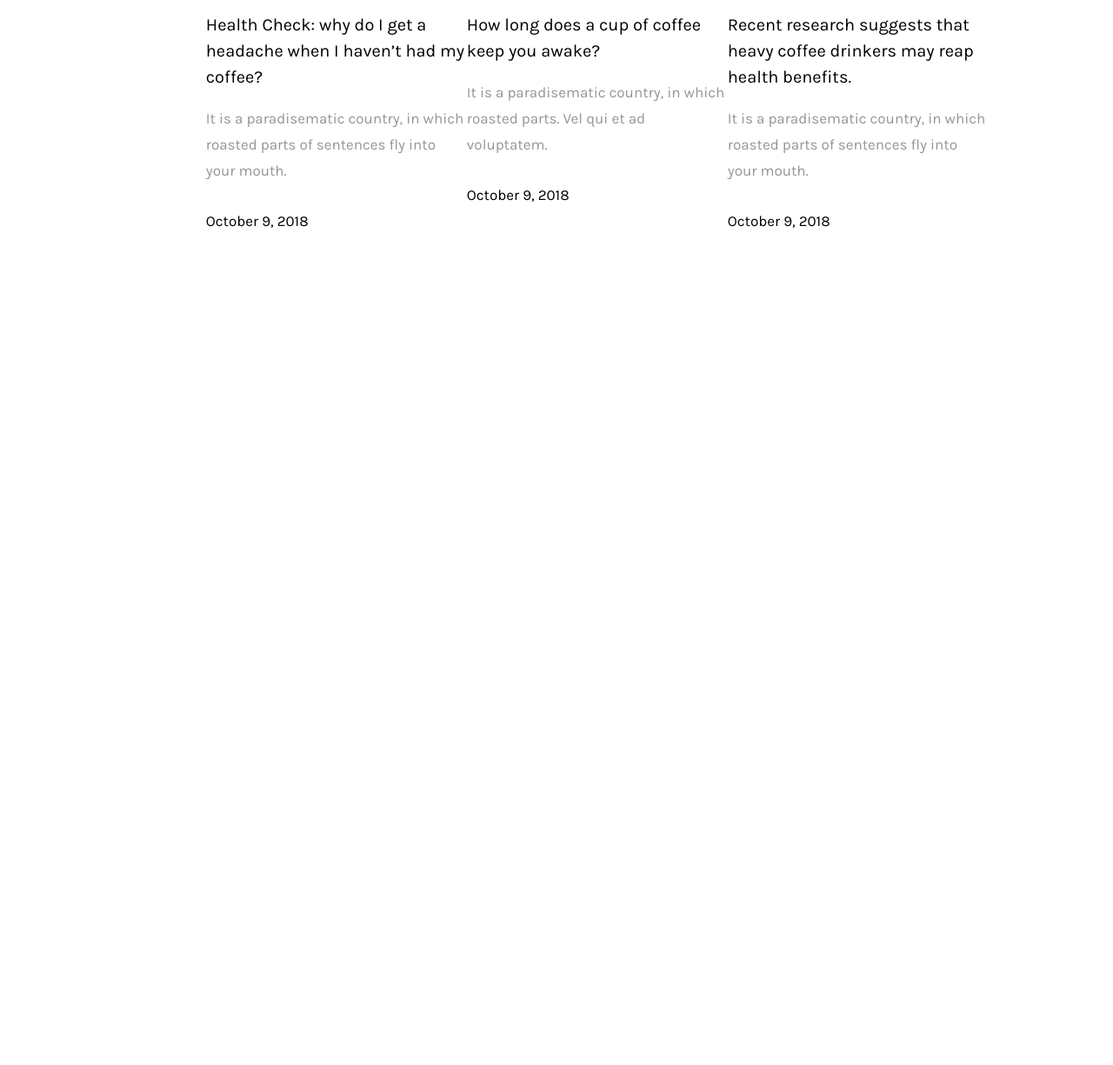
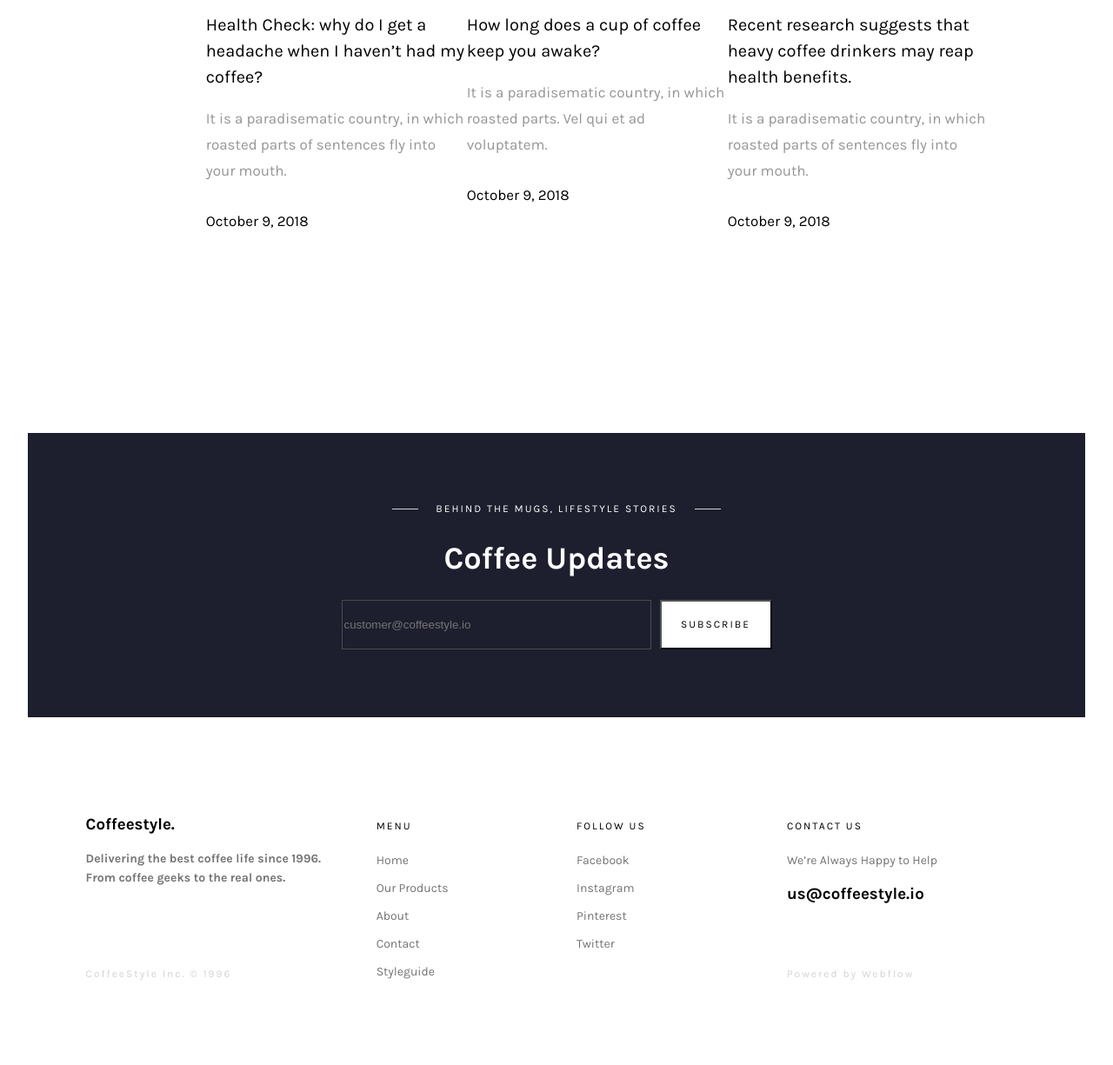
Before and after one commit to ArtemAbinin/Main-project, a plain HTML site: page index.html in a window 1280 px wide. Shown: the part 6276-7501 px from the top of the page at 87% size. Before the commit the page ends 6574 px from the top, so only its background shows below. Drawn offline with Linux system fonts and the light colour scheme; files whose address does not match are found by name.

Commit message:
footer-end

```diff
--- a/index.html
+++ b/index.html
@@ -157,6 +157,60 @@
                 </div>
             </div>
         </section>
+        <section class="input-section">
+            <div class="input-section-black-block">
+                <div class="input-section-block">
+                    <span class="title-products-word-input">Behind the mugs, lifestyle stories</span>
+                    <h1 class="input-section-block-title">Coffee Updates</h1>
+                    <form class="input-form" action="#" method="post">
+                        <input class="input" type="text" placeholder="customer@coffeestyle.io">
+                        <button class="input-button" type="submit">subscribe</button>
+                    </form>
+                </div>
+            </div>
+        </section>
     </content>
+    <footer class="footer">
+        <div class="footer-block">
+            <div class="footer-block-main">
+                <div class="footer-block-center">
+                    <h3 class="footer-block-title">Coffeestyle.</h3>
+                    <h5 class="list-item">Delivering the best coffee life since 1996. From coffee geeks to the real ones.</h5>
+                    <h5 class="last-item">CoffeeStyle Inc. © 1996</h5>
+                </div>
+            </div>
+            <div class="footer-block-one">
+                <div class="footer-block-center">
+                    <h5 class="list-title">Menu</h5>
+                    <ul class="footer-list">
+                        <li class="list-item">Home</li>
+                        <li class="list-item">Our Products</li>
+                        <li class="list-item">About</li>
+                        <li class="list-item">Contact</li>
+                        <li class="list-item">Styleguide</li>
+                    </ul>
+                </div>
+            </div>
+            <div class="footer-block-one">
+                <div class="footer-block-center">
+                    <h5 class="list-title">Follow Us</h5>
+                    <ul class="footer-list">
+                        <li class="list-item">Facebook</li>
+                        <li class="list-item">Instagram</li>
+                        <li class="list-item">Pinterest</li>
+                        <li class="list-item">Twitter</li>
+                    </ul>
+                </div>
+            </div>
+            <div class="footer-block-main">
+                <div class="footer-block-center">
+                    <h5 class="list-title">Contact Us</h5>
+                    <span class="list-item">We’re Always Happy to Help</span>
+                    <h3 class="footer-email">us@coffeestyle.io</h3>
+                    <h5 class="last-item">Powered by Webflow</h5>
+                </div>
+            </div>
+        </div>
+    </footer>
 </body>
 </html>
--- /dev/null
+++ b/scss/blocks/content/_footer.scss
@@ -0,0 +1,66 @@
+.footer {
+    display: flex;
+    justify-content: center;
+    align-items: center;
+    min-height: 400px;
+}
+
+.footer-block {
+    min-height: 204px;
+    display: flex;
+    min-width: 90%;
+    justify-content: space-between;
+}
+
+.footer-block-main {
+    display: flex;
+    justify-content: center;
+    width: 30%;
+    position: relative;
+}
+
+.footer-block-one {
+    display: flex;
+    justify-content: center;
+    position: relative;
+    width: 20%;
+}
+
+.footer-block-center {
+    width: 80%;
+}
+
+.footer-block-title {
+    font-family: 'Karla';
+}
+
+.footer-list {
+    list-style-type: none;
+    margin: 0;
+    padding: 0;
+}
+
+.list-title {
+    @include small-text-style;
+    text-transform: uppercase
+}
+
+.list-item {
+   font-size: 14px;
+   line-height: 22px;
+   font-family: 'Karla';
+   margin-top: 10px;
+   color: rgb(116, 116, 116);
+}
+
+.footer-email {
+    font-family: 'Karla';
+}
+
+.last-item {
+    @include small-text-style;
+    color: lightgray;
+    margin: 0;
+    position: absolute;
+    bottom: 0;
+}
--- /dev/null
+++ b/scss/blocks/content/_input-section.scss
@@ -0,0 +1,72 @@
+.input-section {
+    display: flex;
+    justify-content: center;
+    margin-top: 200px;
+}
+
+.input-section-black-block {
+    width: 95%;
+    background-color: #1D1F2E;
+    min-height: 327px;
+    display: flex;
+    justify-content: center;
+    align-items: center;
+}
+
+.input-section-block {
+    text-align: center;
+}
+
+.title-products-word-input {
+    color: white;
+    @include small-text-style;
+    position: relative;
+    text-transform: uppercase;
+}
+
+.title-products-word-input::before {
+    content: '';
+    position: absolute;
+    width: 30px;
+    height: 1px;
+    background-color: lightgray;
+    left: -50px;
+    top: 7px;
+}
+
+.title-products-word-input::after {
+    content: '';
+    position: absolute;
+    width: 30px;
+    height: 1px;
+    background-color: lightgray;
+    right: -50px;
+    top: 7px;
+}
+
+.input-section-block-title {
+    font-family: 'Karla';
+    font-size: 36px;
+    color: white;
+}
+
+.input-form {
+    display: flex;
+}
+
+.input {
+    background-color: #1D1F2E;
+    border: 1px solid rgb(75, 75, 75);
+    min-width: 350px;
+    min-height: 53px;
+    color: gray;
+}
+
+.input-button {
+    margin-left: 10px;
+    min-width: 129px;
+    min-height: 54px;
+    @include small-text-style;
+    text-transform: uppercase;
+    background-color: white;
+}
--- a/scss/style.scss
+++ b/scss/style.scss
@@ -8,3 +8,5 @@
 @import './blocks/content/products-cards';
 @import './blocks/content/end-products-cards';
 @import './blocks/content/design-blocks';
+@import './blocks/content/input-section';
+@import './blocks/content/footer';
```
Also changed, not shown: css/style.css, 1 other file.
